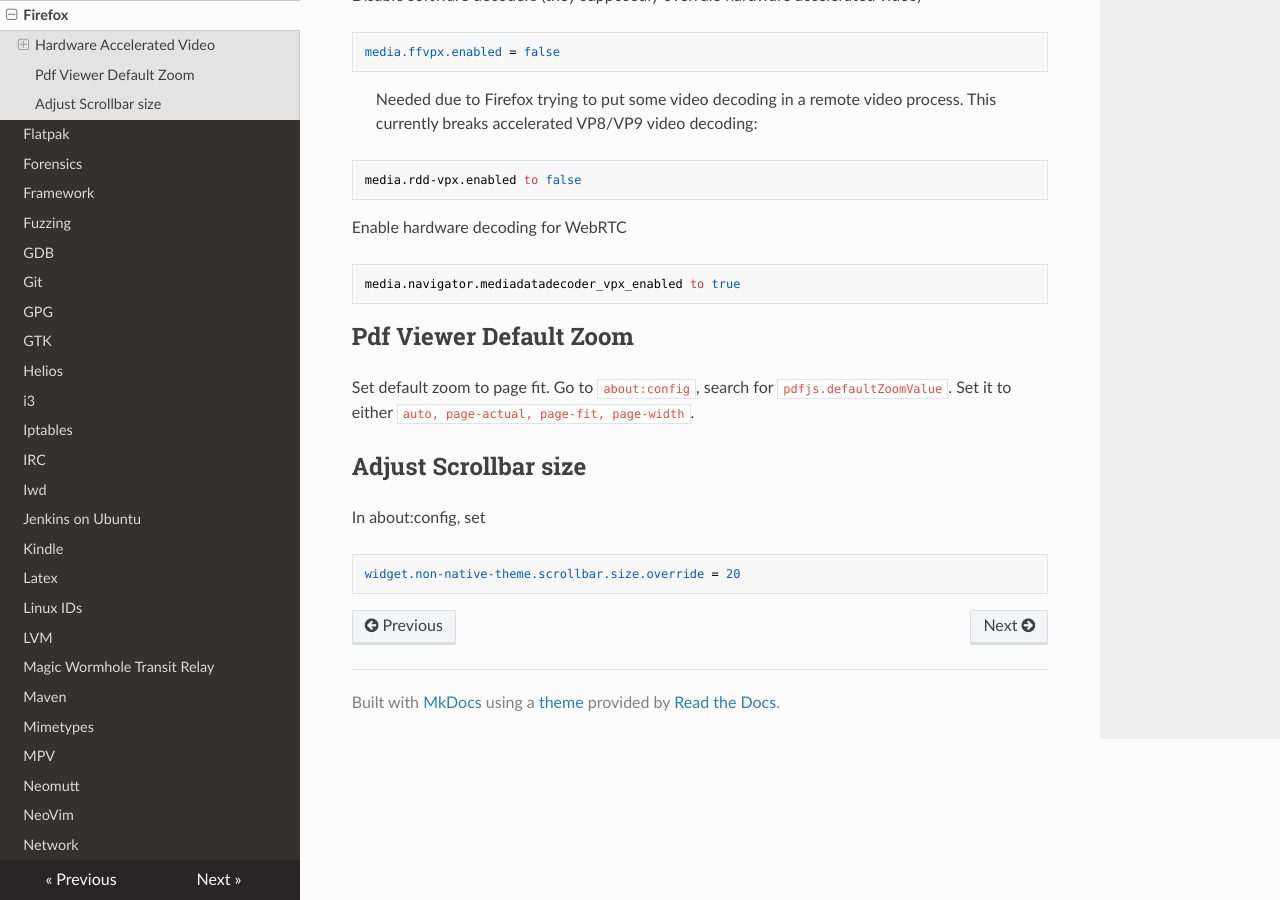
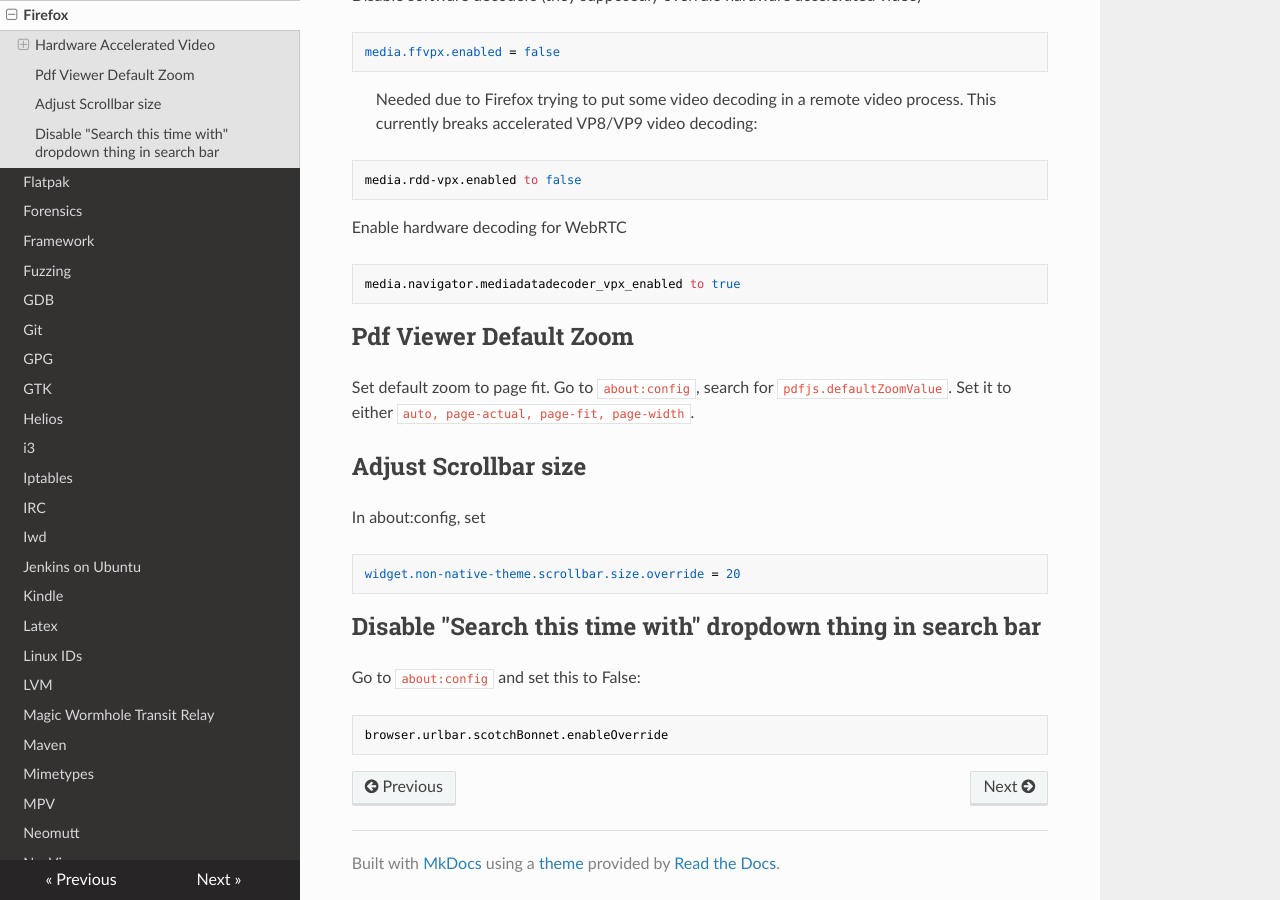
Before and after one commit to Maaxxs/wiki, an MkDocs documentation site: the page built from docs/firefox.md, in a window 1280 px wide and 900 px high, scrolled down 652 px. Built offline with MkDocs 1.6.1, drawn with Linux system fonts in a browser that asks for light colours; nearby versions of some CDN libraries.

Commit message:
firefox: disable search bar dropdown thing

````diff
--- a/docs/firefox.md
+++ b/docs/firefox.md
@@ -51,3 +51,11 @@ In about:config, set
 ```
 widget.non-native-theme.scrollbar.size.override = 20
 ```
+
+## Disable "Search this time with" dropdown thing in search bar
+
+Go to `about:config` and set this to False:
+
+```
+browser.urlbar.scotchBonnet.enableOverride
+```
````
